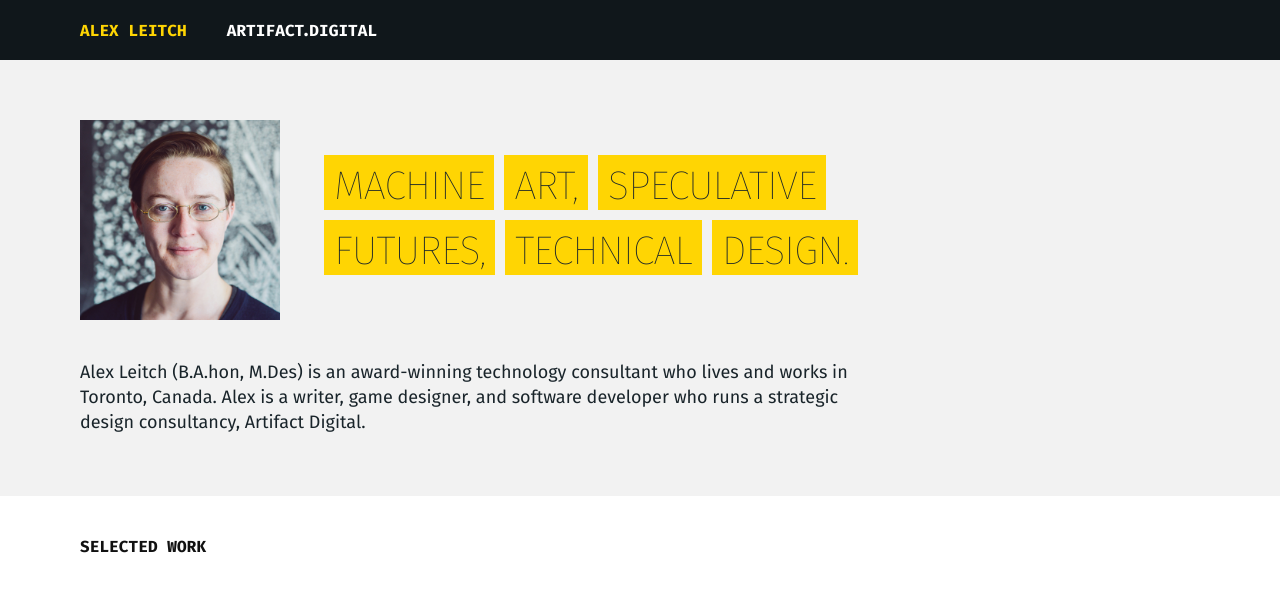
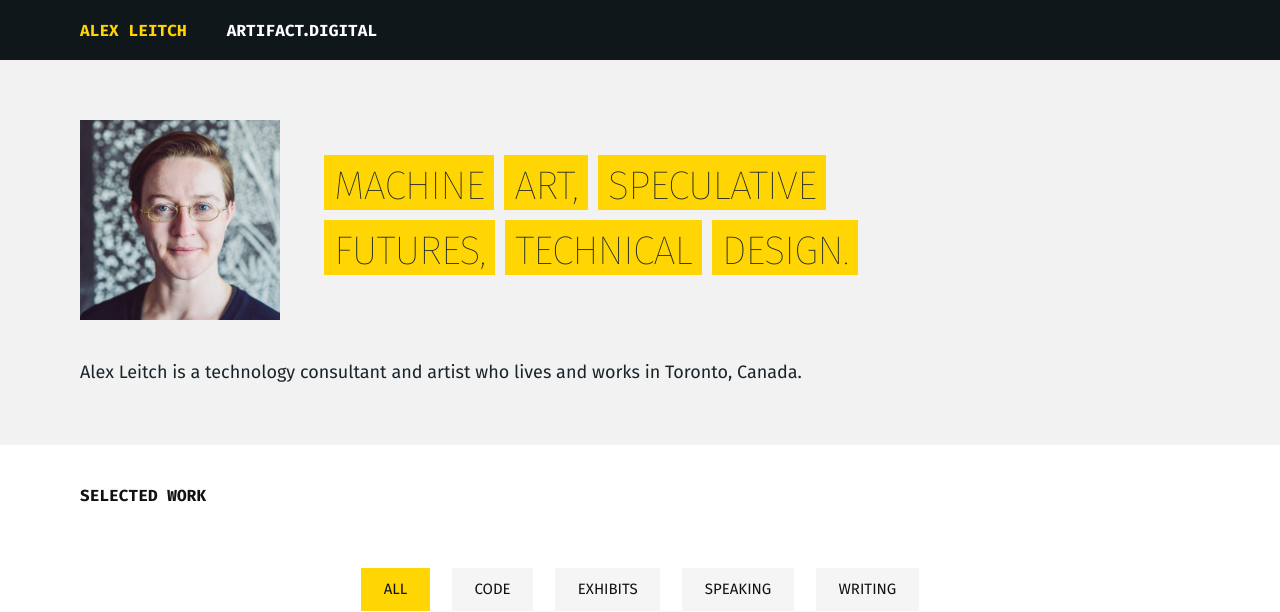
Before and after one commit to pretentiousgit/pretentiousgit.github.io, a Jekyll site: the page built from _static/index.html, in a window 1280 px wide and 900 px high, cut to the strip 0-612 px from the top of the window. Built offline with Jekyll 4.4.1, drawn with Linux system fonts in a browser that asks for light colours; nearby versions of some CDN libraries.

Commit message:
Copy update

```diff
--- a/_static/index.html
+++ b/_static/index.html
@@ -11,7 +11,7 @@
 
 	<h1 class="slogan2"><span>Machine</span><span>Art,</span><span>Speculative</span><span>Futures,</span><span>Technical</span><span>Design.</span></h1>
 
-	<p class="dek">Alex Leitch (B.A.hon, M.Des) is an award-winning technology consultant who lives and works in Toronto, Canada. Alex is a writer, game designer, and software developer who runs a strategic design consultancy, Artifact Digital.</p>
+	<p class="dek">Alex Leitch is a technology consultant and artist who lives and works in Toronto, Canada.</p>
 
 </section>
 
```
